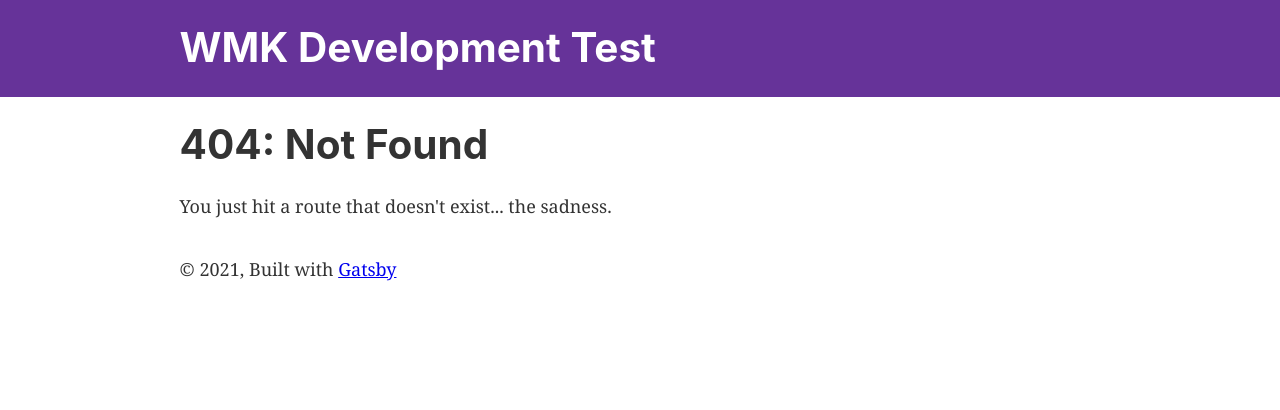
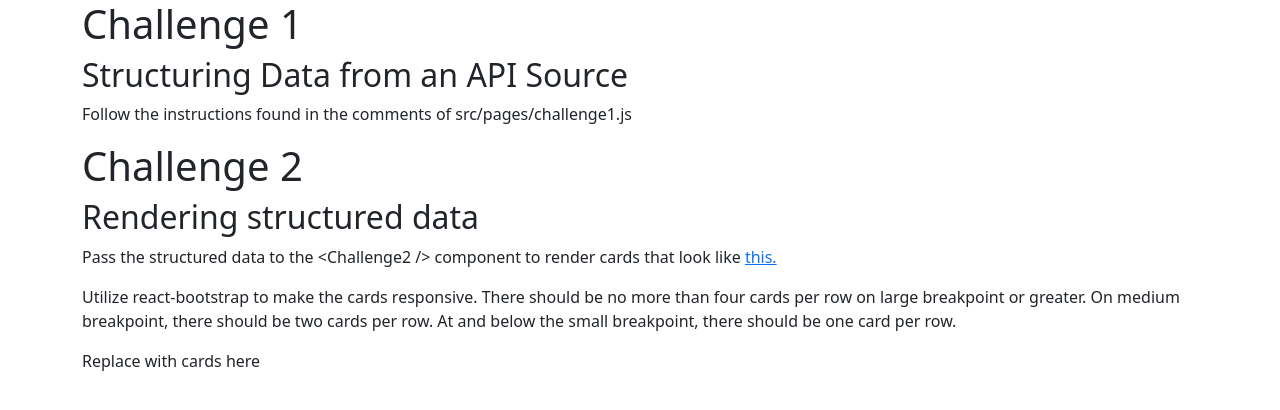
Before and after one commit to WatermarkAgency/wmk-dev-test, a Gatsby site: page /challenges in a window 1280 px wide. Before the commit this address had no page. Built offline with nearby package versions, Linux system fonts and the light colour scheme; Gatsby itself is replaced by a stand-in of ours; no server answers.

Commit message:
init dev test ready

```diff
--- a/gatsby-browser.js
+++ b/gatsby-browser.js
@@ -1,7 +1 @@
-/**
- * Implement Gatsby's Browser APIs in this file.
- *
- * See: https://www.gatsbyjs.com/docs/browser-apis/
- */
-
-// You can delete this file if you're not using it
+require("./node_modules/bootstrap/dist/css/bootstrap.css");
--- a/gatsby-ssr.js
+++ b/gatsby-ssr.js
@@ -1,7 +1 @@
-/**
- * Implement Gatsby's SSR (Server Side Rendering) APIs in this file.
- *
- * See: https://www.gatsbyjs.com/docs/ssr-apis/
- */
-
-// You can delete this file if you're not using it
+require("./node_modules/bootstrap/dist/css/bootstrap.css");
--- /dev/null
+++ b/src/components/solutions/Challenge2.js
@@ -0,0 +1,21 @@
+import * as React from "react";
+
+/**
+ *
+ * @param {array} news - an array of NewsItem instances
+ * @returns News article cards. Feature the data shown in the mockup link
+ * here: https://www.figma.com/file/8hAFoMRUo9lLmBeDko0UVr/Untitled?node-id=0%3A1
+ * Each card should link to the attachmentUrl in a new window.
+ * (BONUS 1) - Make the image have a 10% zoom effect and darken the
+ * drop shadow when the card is hovered.
+ * (BONUS 2) - Also on hover: have the Outlet Name animate out to the left.
+ * The Contact Name should slide in from the right in its place.
+ * (BONUS 3) - When the cards are on the mobile breakpoint, hide the article
+ * text and the graphic element, so that the cards are shorter in height.
+ *
+ */
+const Challenge2 = ({ news }) => {
+  return <>Replace with cards here</>;
+};
+
+export default Challenge2;
--- /dev/null
+++ b/src/pages/challenges.js
@@ -0,0 +1,70 @@
+import * as React from "react";
+import { Container, Row, Col } from "react-bootstrap";
+import { useState, useEffect } from "react";
+import get from "lodash/get";
+import { NewsItem } from "../components/solutions/Challenge1";
+import Challenge2 from "../components/solutions/Challenge2";
+
+const Challenge1 = () => {
+  /**
+   * State
+   */
+  const [newsData, setNewsData] = useState(null);
+  const url = "https://calc.dipra.org/feed";
+  useEffect(() => {
+    fetch(url)
+      .then((response) => response.json())
+      .then((data) => setNewsData(data))
+      // .then(console.log('newsData: ', newsData))
+      .catch((err) => console.log("err: ", err));
+  }, [setNewsData]);
+  const edges = get(newsData, `Results.Result`, []).map((e) => {
+    return {
+      node: e
+    };
+  });
+  console.log(edges);
+  /**
+   * Use the NewsItem class you created to structure data.
+   * Save that structured data to the variable below,
+   * creating an array of each NewsItem instance pulled via API
+   */
+  const news = "replace this string";
+  return (
+    <Container>
+      <Row className="flex-column">
+        <Col>
+          <h1>Challenge 1</h1>
+          <h2>Structuring Data from an API Source</h2>
+          <p>
+            Follow the instructions found in the comments of
+            src/pages/challenge1.js
+          </p>
+        </Col>
+        <Col>
+          <h1>Challenge 2</h1>
+          <h2>Rendering structured data</h2>
+          <p>
+            {`Pass the structured data to the <Challenge2 /> component to render cards that look like `}
+            <a href="https://www.figma.com/file/8hAFoMRUo9lLmBeDko0UVr/Untitled?node-id=0%3A1">
+              this.
+            </a>
+          </p>
+          <p>
+            Utilize react-bootstrap to make the cards responsive. There should
+            be no more than four cards per row on large breakpoint or greater.
+            On medium breakpoint, there should be two cards per row. At and
+            below the small breakpoint, there should be one card per row.
+          </p>
+        </Col>
+      </Row>
+      <Container>
+        <Row>
+          <Challenge2 news={news} />
+        </Row>
+      </Container>
+    </Container>
+  );
+};
+
+export default Challenge1;
--- a/src/pages/index.js
+++ b/src/pages/index.js
@@ -15,7 +15,7 @@ const IndexPage = () => (
     <p>
       One of the main things we do is build static sites using the Gatsby React
       framework. Below are links to a few code challenges that will show us your
-      ability to work in a typical React environment you would find on the job.
+      ability to work in a typical React environment that you would find on the job.
     </p>
     <StaticImage
       src="../images/gatsby-astronaut.png"
@@ -26,9 +26,12 @@ const IndexPage = () => (
       style={{ marginBottom: `1.45rem` }}
     />
     <p>
-      <Link to="/challenge1">1. Structuring API Data</Link> <br />
-      <Link to="/challenge2">2. Using Data in a single Component</Link> <br />
-      <Link to="/challenge3">3. Render Multiple Components</Link>
+      <Link to="/challenges">
+       Get started!
+      </Link>
+      <br />
+      {/* <Link to="/challenge2">2. Using Data in a single Component</Link> <br /> */}
+      {/* <Link to="/challenge3">3. Render Multiple Components</Link> */}
     </p>
   </Layout>
 );
```
Also changed, not shown: src/components/solutions/Challenge1.js (+16 -1 lines), src/pages/challenge1.js (deleted, +0 -7 lines).
